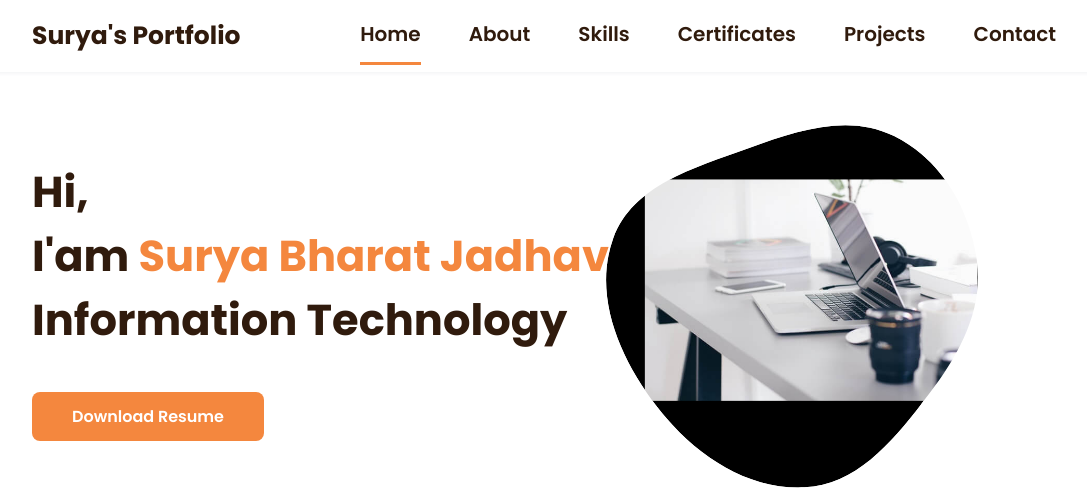
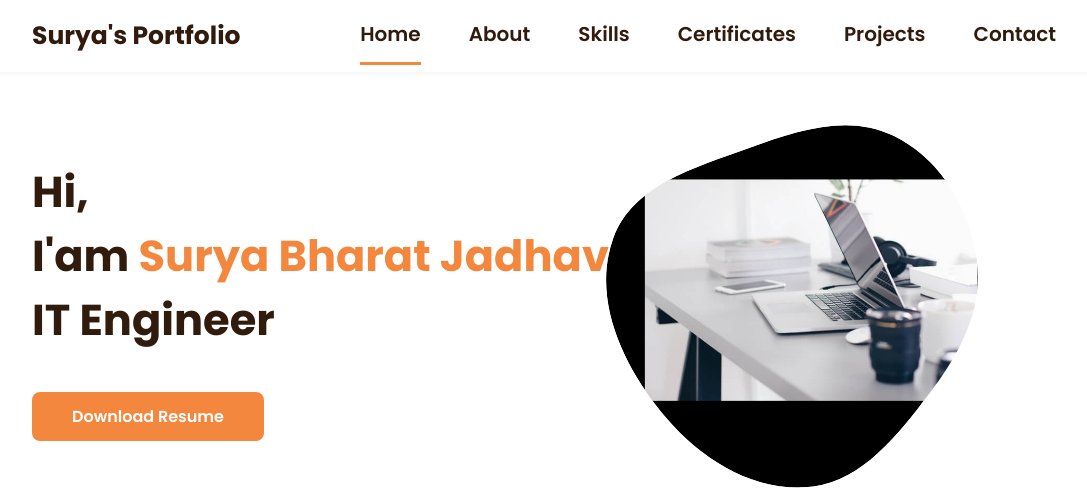
Before and after one commit to Suryajadhav/Portfolio_Surya, a plain HTML site: page index.html in a window 1280 px wide. Shown: the top 499 px of the page, without its empty margins (96-1183 px from the left). Drawn offline with nearby package versions, Linux system fonts and the light colour scheme.

Commit message:
Updated project with new features

```diff
--- a/index.html
+++ b/index.html
@@ -40,7 +40,7 @@
             <!--===== HOME =====-->
             <section class="home bd-grid" id="home">
                 <div class="home__data">
-                    <h1 class="home__title">Hi,<br>I'am <span class="home__title-color">Surya Bharat Jadhav</span><br> Information Technology</h1>
+                    <h1 class="home__title">Hi,<br>I'am <span class="home__title-color">Surya Bharat Jadhav</span><br> IT Engineer</h1>
 
                     <a href="https://drive.google.com/file/d/1vLRFvTPlED2ZYLK2iWYEMY94uVircKBi/view?usp=drive_link" target="_blank" class="button">Download Resume</a>
                 </div>
```
